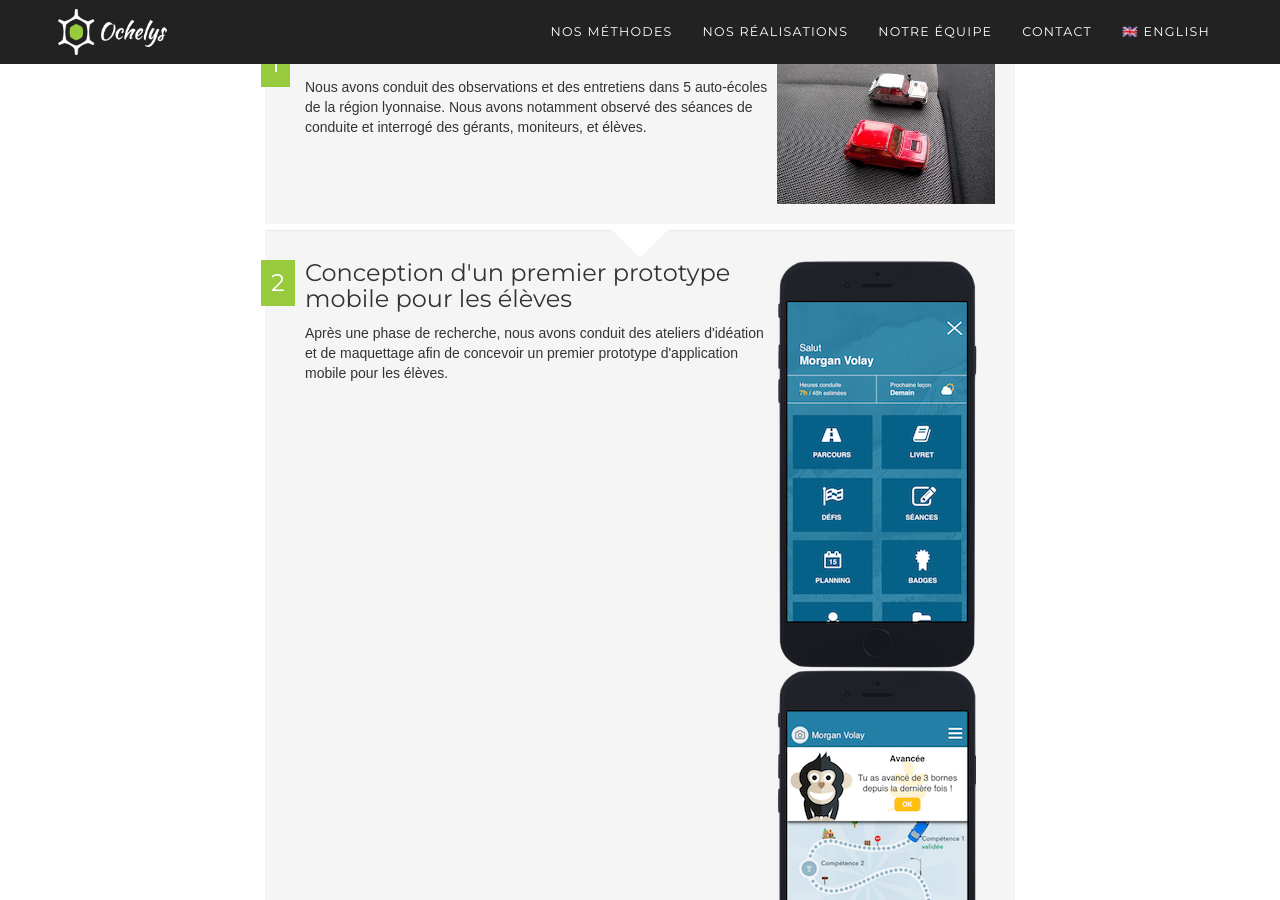
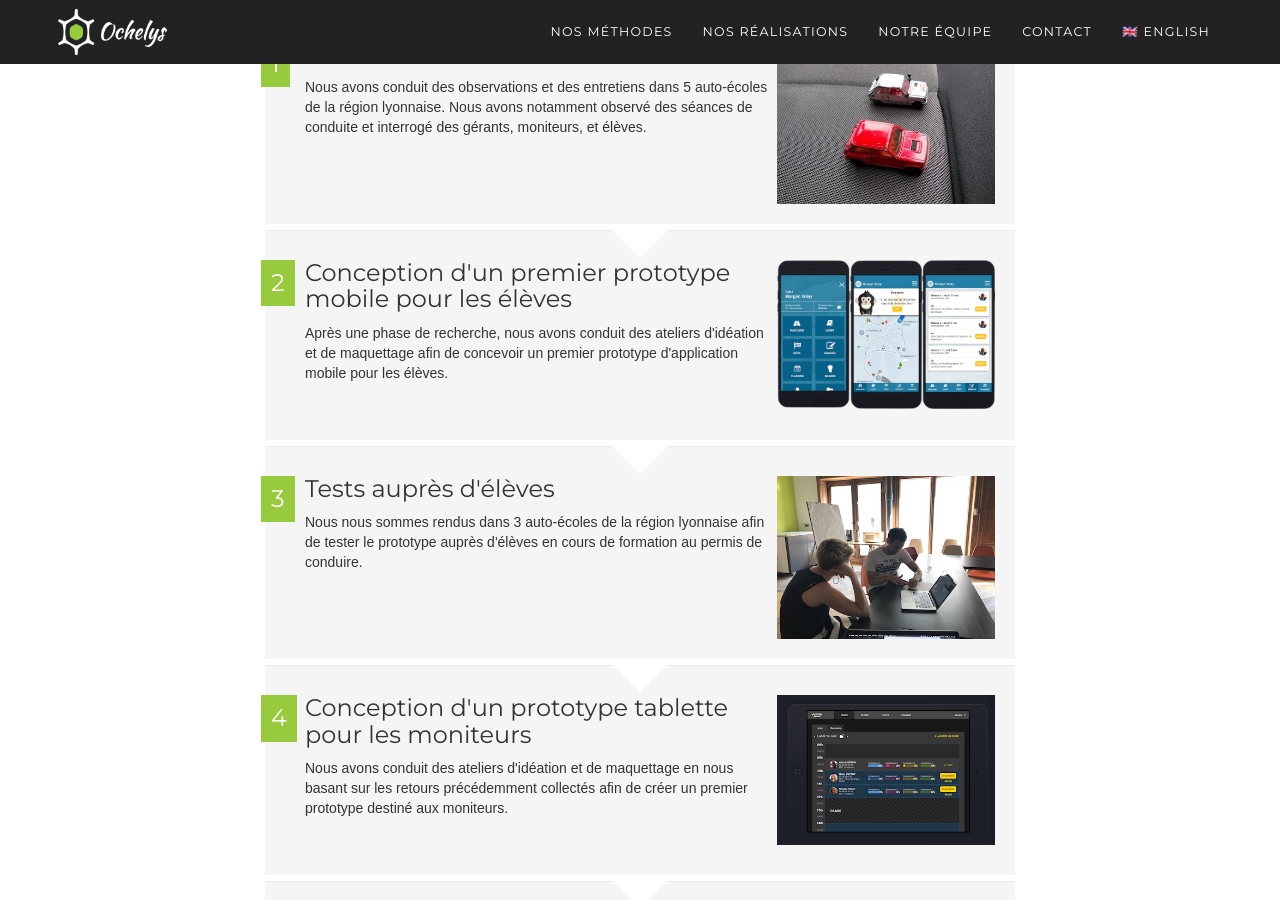
Before and after one commit to Ochelys/ochelys.github.io, a Jekyll site: the page built from _realisations/mounki.md, in a window 1280 px wide and 900 px high, scrolled down 711 px. Built offline with Jekyll 4.4.1, drawn with Linux system fonts in a browser that asks for light colours; nearby versions of some CDN libraries; some web fonts are replaced.

Commit message:
Allow multiple step illustrations to stand side-by-side

```diff
--- a/_layouts/realisation.html
+++ b/_layouts/realisation.html
@@ -26,9 +26,13 @@ layout: default
           <p>{{ step.description }}</p>
         </div>
         {% if step.img %}
-        <div class="media-right step-illustration">
+        <div class="media-right step-illustration row">
+          {% if step.img.first %}
+            {% assign nb_img = step.img | size %}
+            {% assign fraction = 12 | divided_by:nb_img %}
+          {% endif %}
           {% for src in step.img %}
-          <img src="{{ site.baseurl }}/images/projects/{{ src }}" alt="" class="step-img img-responsive" />
+          <img src="{{ site.baseurl }}/images/projects/{{ src }}" alt="" class="step-img {% if step.img.first %}px-0 col-md-{{ fraction }}{% endif %} img-responsive" />
           {% endfor %}
         </div>
         {% endif %}
```
